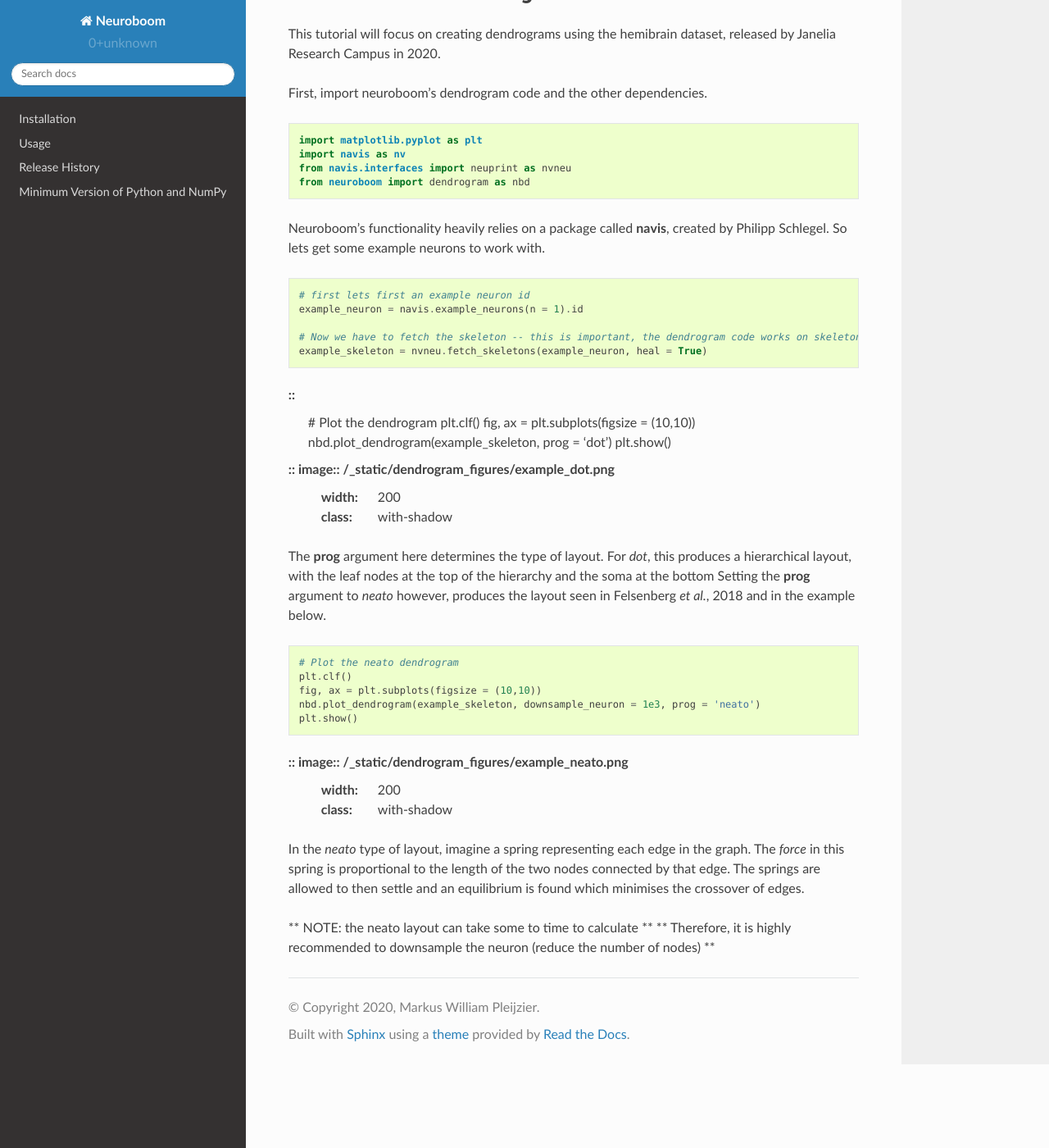
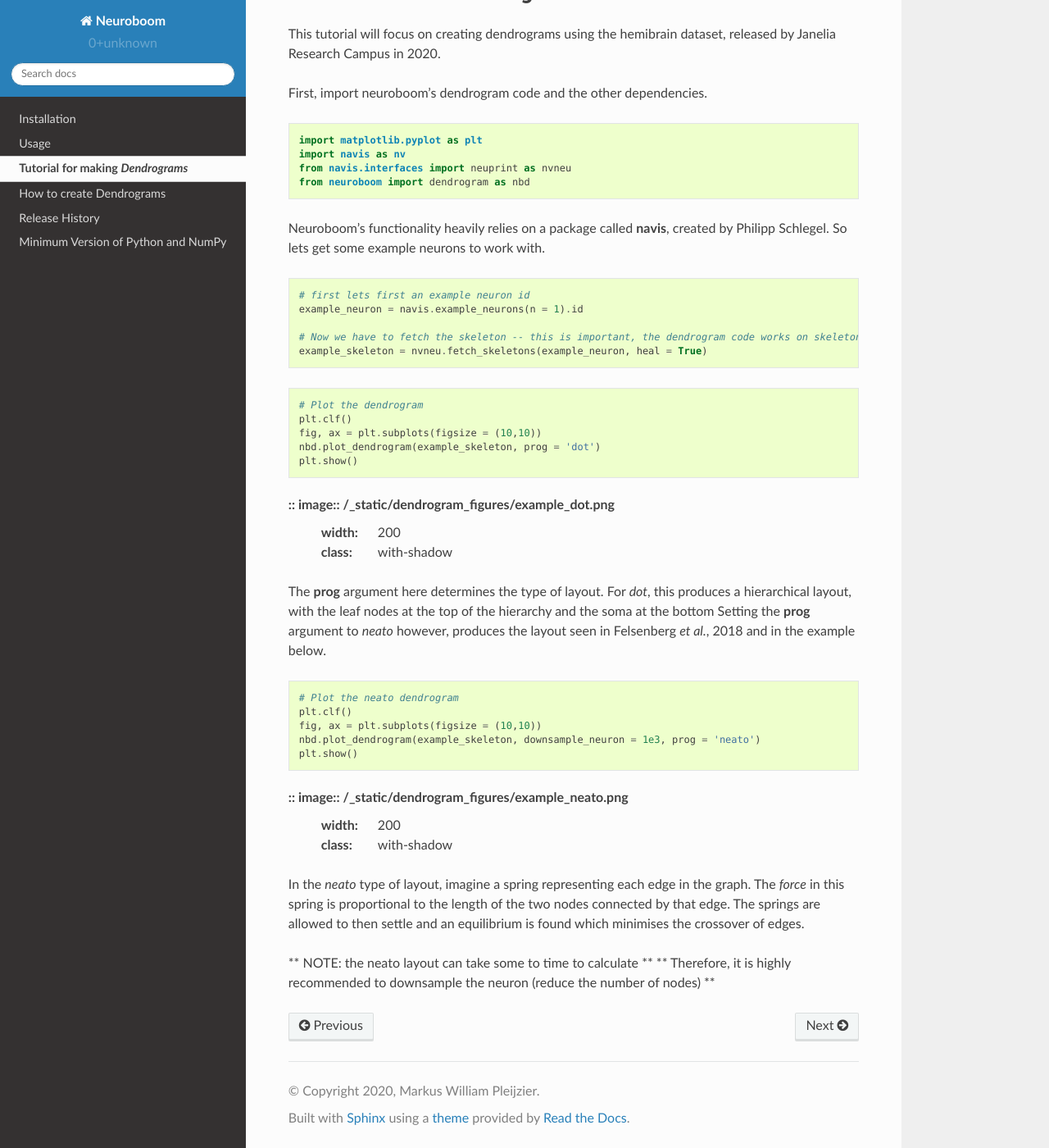
Before and after one commit to markuspleijzier/neuroboom, a Sphinx documentation site: the page built from docs/source/dendrogram_tutorial.rst, in a window 1280 px wide and 1400 px high, scrolled down 1318 px. Shown: the whole window at 82% size. Built offline with Sphinx 7.4.7 and the Read the Docs theme 2.0.0, drawn with Linux system fonts in a browser that asks for light colours.

Commit message:
adding dendrogram tutorial to toctree

```diff
--- a/docs/source/dendrogram_tutorial.rst
+++ b/docs/source/dendrogram_tutorial.rst
@@ -52,7 +52,7 @@
 
 First, import neuroboom's dendrogram code and the other dependencies.
 
-::
+.. code-block:: python
 
   import matplotlib.pyplot as plt
   import navis as nv
@@ -62,7 +62,7 @@
 Neuroboom's functionality heavily relies on a package called **navis**, created by Philipp Schlegel.
 So lets get some example neurons to work with.
 
-::
+.. code-block:: python
 
   # first lets first an example neuron id
   example_neuron = navis.example_neurons(n = 1).id
@@ -71,7 +71,8 @@
   example_skeleton = nvneu.fetch_skeletons(example_neuron, heal = True)
 
 
-::
+.. code-block:: python
+
   # Plot the dendrogram
   plt.clf()
   fig, ax = plt.subplots(figsize = (10,10))
@@ -88,7 +89,7 @@
 Setting the **prog** argument to *neato* however, produces the layout seen in Felsenberg *et al.*, 2018 and in the example below.
 
 
-::
+.. code-block:: python
 
   # Plot the neato dendrogram
   plt.clf()
--- a/docs/source/index.rst
+++ b/docs/source/index.rst
@@ -33,5 +33,6 @@
 
    installation
    usage
+   dendrogram_tutorial
    release-history
    min_versions
--- a/docs/source/usage.rst
+++ b/docs/source/usage.rst
@@ -28,6 +28,7 @@
 
 Static dendrograms are Matplotlib plots containing the 2D representation.
 These are best for scientific paper figures / presentations.
+** See the dendrogram tutorial **
 
 2. Interactive
 
```
